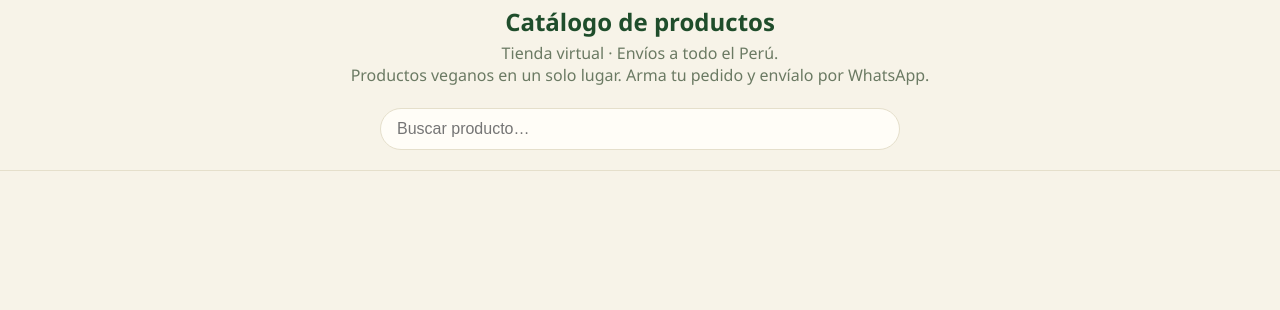
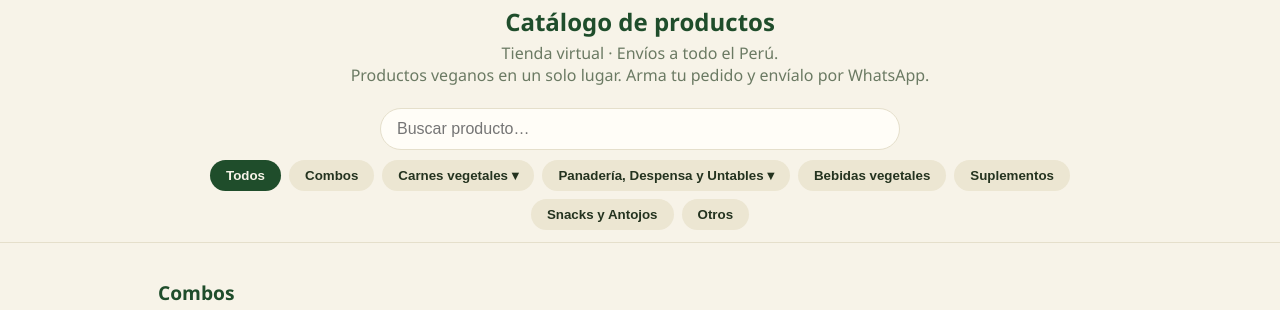
Before and after one commit to ladespensadelosovegano/la-despensa-del-oso, a plain HTML site: page index.html in a window 1280 px wide. Shown: the part 249-559 px from the top of the page. Drawn offline with Linux system fonts and the light colour scheme.

Commit message:
Update index.html

```diff
--- a/index.html
+++ b/index.html
@@ -112,7 +112,7 @@ h3{margin:16px 4px 8px;font-size:1rem;color:var(--g2)}.chips:empty{display:none}
 <script>
 const WA="51958740348";const MIN=100; // WhatsApp de pedidos y monto mínimo para el regalo
 // ===== AGOTADOS: pon aquí los números de los productos sin stock =====
-const AGOTADOS=[12,36,38,39,40,41,52];
+const AGOTADOS=[38,39,40,41,52];
 const OUT=new Set(AGOTADOS);
 // ===== COMBOS: agrega aquí los tuyos: ["Nombre","Descripción",precio] =====
 const COMBOS=[
@@ -149,14 +149,14 @@ f:["Panadería, Despensa y Untables","🌾",[
 69]],
 ["Untables",[
 ["Mermelada sin azúcar",["Fresa",71],["Arándanos",72],["Frutos Rojos",73]],
-56,57,59,58]],
+56,57,59,58]]]],
 b:["Bebidas vegetales","🥛",[40,41]],
 s:["Suplementos","💪",[
 ["Proteína De Arverja Aislada Vegana",["Chocolate",43],["Caramelo",44]],
 45]],
 d:["Snacks y Antojos","🧁",[
 ["Grageas veganas",["Blueberries",60],["Cranberries",61],["Avellana",62],["Maní",63],["Aguaymanto",64],["Almendra",65]],
-42,53,54,47,48],
+42,53,54,47,48]],
 o:["Otros","🧂",[36,39]]};
 const subs=k=>{const e=C[k][2]&&C[k][2][0];return Array.isArray(e)&&Array.isArray(e[1])&&typeof e[1][0]!="string"?C[k][2]:null};
 const gid=x=>typeof x=="number"?[x]:x.slice(1).map(v=>v[1]);
@@ -172,7 +172,7 @@ const PR=[
 ["Sal negra","250 g",12,"e"],["Kañihua, harina seleccionada","200 g",9,"e"],["Harina de garbanzo","250 g",9,"e"],
 ["Agar agar","Presentación a consultar",0,""],["Leche de almendras","1 litro",12.50,"b"],["Leche de avena","1 litro",10,"b"],["Alfajor argentino vegano","1 porción",6,""],["Proteína De Arverja Aislada Vegana Chocolate","Contenido 1.2 kg 35 servicios",100,"s"],["Proteína De Arverja Aislada Vegana Caramelo","Contenido 1.2 kg 35 servicios",100,"s"],["Creatina Monohidratada 200 Mesh","Contenido 500 g",120,"s"],["Carne de arvejas tipo molida","Caja 100 g",9.5,""],["Turron integral vegano Pasas e higos","250 g",12.5,""],["Turron integral vegano Arándanos y damascos","250 g",13,""],["Mix Salvax","250 g",9.5,""],["Mix Omega MAX","200 g",8.5,""],["Mix Regia","250 g",9.5,""],["Granola","300 g",5,""],
 ["Paneton Integral frutos secos","900 g",25,""],["Chocoton Integral","450 g",35,""],["Carne de soya R.T.","1 kg",24.5,""],["Mantequilla de maní","Sachet 35 g",3.5,""],["Mantequilla de maní","200 g",9,""],["Mantequilla de maní","1 kg",28,""],["Mantequilla de Choco maní","170 g",12,""],["ChocoBlueberries 70% cacao 0 azúcar","21 g",5,""],["ChocoCranberries 70% cacao 0 azúcar","21 g",5,""],["ChocoAvellana 70% cacao 0 azúcar","21 g",5,""],["ChocoManí 70% cacao 0 azúcar","21 g",5,""],["ChocoAguaymanto 70% cacao 0 azúcar","21 g",5,""],["ChocoAlmendra 70% cacao 0 azúcar","21 g",5,""],
-["Granola 0 azúcar c/Proteína de Tarwi y frutos secos, sin gluten","250 g",15,""],["Pan de molde Multisemilla","655 g",8.9,""],["Mix Cranberries","200 g",12.9,""],["Polvo de cacao orgánico","250 g",17,""],["Paneton integral con arándanos y frutos secos","750 g",35,""],["Mermelada de Fresa sin azúcar","350 g",17,""],["Mermelada de Arándanos sin azúcar","350 g",17,""],["Mermelada de Frutos Rojos sin azúcar","350 g",17,""]];
+["Granola 0 azúcar c/Proteína de Tarwi y frutos secos, sin gluten","250 g",15,""],["Pan de molde Multisemilla","655 g",8.9,""],["Mix Cranberries","200 g",12.9,""],["Polvo de cacao orgánico","250 g",17,""],["Paneton integral con arándanos y frutos secos","750 g",35,""],["Mermelada de Fresa sin azúcar","350 g",17,""],["Mermelada de Arándanos sin azúcar","350 g",17,""],["Mermelada de Frutos Rojos sin azúcar","350 g",17,""]
 ];
 const P=PR.concat(COMBOS.map(c=>[c[0],c[1],c[2],"z"])).map((p,i)=>({i,n:p[0],p:p[1],$:p[2],c:p[3]}));
 for(const k in C)ids(k).forEach(n=>P[n-1].c=k);
```
